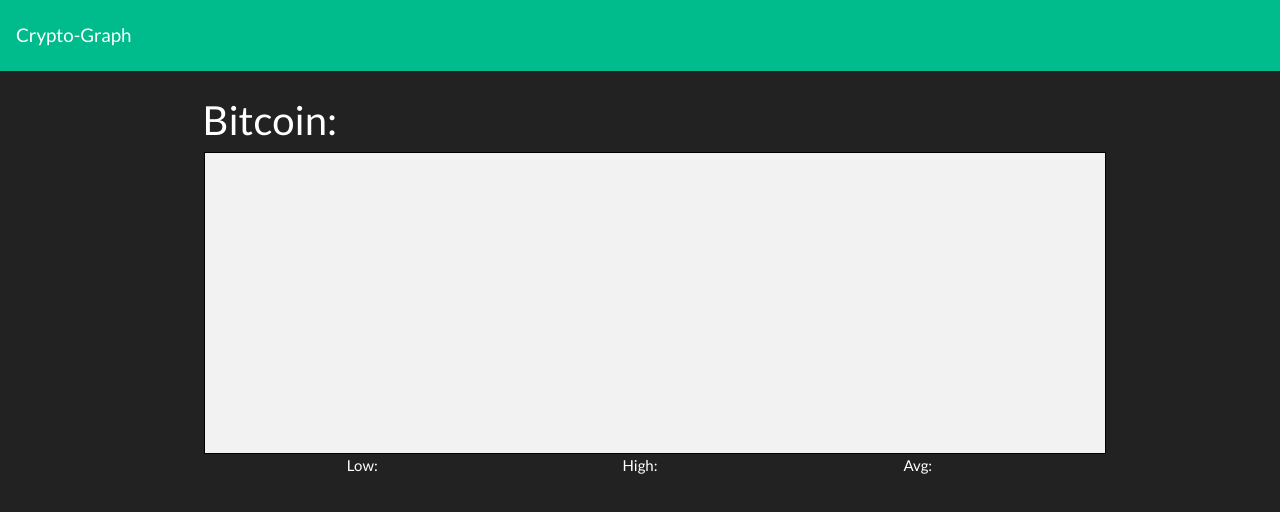
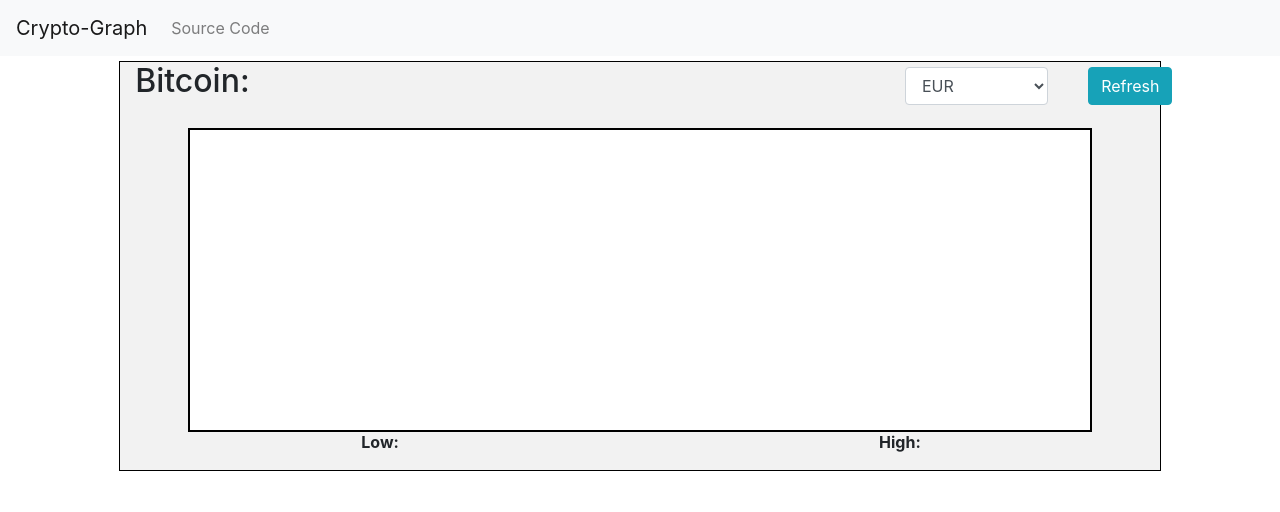
Before and after one commit to Cathal-O-Donnell/CryptoGraph, a plain HTML site: page index.html in a window 1280 px wide. Drawn offline with nearby package versions, Linux system fonts and the light colour scheme; no server answers.

Commit message:
UI, JS refactor, currency selector and refresh button

```diff
--- a/index.html
+++ b/index.html
@@ -3,9 +3,10 @@
 
 <head>
   <meta charset="utf-8">
-  <title>CryptoGraph</title>
+  <title>Crypto-Graph</title>
 
-  <link rel="stylesheet" href="bootstrap.css">
+  <!-- <link rel="stylesheet" href="bootstrap.css"> -->
+  <link rel="stylesheet" href="https://maxcdn.bootstrapcdn.com/bootstrap/4.0.0/css/bootstrap.min.css" integrity="sha384-Gn5384xqQ1aoWXA+058RXPxPg6fy4IWvTNh0E263XmFcJlSAwiGgFAW/dAiS6JXm" crossorigin="anonymous">
   <link rel="stylesheet" href="style.css">
   <script src="https://ajax.googleapis.com/ajax/libs/jquery/3.4.1/jquery.min.js"></script>
 </head>
@@ -13,38 +14,54 @@
 <body>
   <div>
     <nav class="navbar navbar-expand-lg navbar-light bg-light">
-      <a class="navbar-brand" href="#">Crypto-Graph</a>
+      <a class="navbar-brand" href="index.html">Crypto-Graph</a>
       <button class="navbar-toggler" type="button" data-toggle="collapse" data-target="#navbarColor03" aria-controls="navbarColor03" aria-expanded="false" aria-label="Toggle navigation">
         <span class="navbar-toggler-icon"></span>
       </button>
+
+      <div class="collapse navbar-collapse" id="navbarColor02">
+        <ul class="navbar-nav mr-auto">
+          <li class="nav-item">
+            <a class="nav-link" target="_blank" href="https://github.com/Cathal-O-Donnell/CryptoGraph">Source Code</a>
+          </li>
+        </ul>
+      </div>
     </nav>
   </div>
 
-  <div class="col-md-12" style="margin-top: 25px;">
-    <div style="margin-left: 15%;">
-      <h2>Bitcoin: <span id="txtCurrentValue"></span></h2>
-    </div>
-    <div id="canvasContainer">
-      <canvas id="graphCanvas" class="marginAuto" width="900" height=300></canvas>
-    </div>
+  <div class="col-md-12 marginTop5">
+    <div id="mainContainer" class="col-md-10 offset-md-1">
+      <div class="row">
+        <div class="col-md-9">
+            <h2>Bitcoin: <span class="text-info" id="txtCurrentValue"></span></h2>
+        </div>
 
-    <div class="col-md-8 col-md-offset-2">
+        <div class="col-md-2">
+          <select id="lstCurrency" class="form-control">
+            <option selected value="EUR">EUR</option>
+            <option value="GBP">GBP</option>
+            <option value="USD">USD</option>
+          </select>
+        </div>
+
+        <div class="col-md-1">
+          <span id="btnRefresh" class="btn btn-info">Refresh</span>
+        </div>
+      </div>
+
+      <div id="canvasContainer">
+        <canvas id="graphCanvas" class="marginAuto" width="900" height=300></canvas>
+      </div>
       <div class="row text-center">
-          <div class="col-sm-4">
-            <p>Low: <span id="txtLowValue"></span></p>
-          </div>
-          <div class="col-sm-4">
-            <p>High: <span id="txtHighValue"></span></p>
-          </div>
-          <div class="col-sm-4">
-            <p>Avg: <span id="txtAvgValue"></span></p>
-          </div>
-        <div>
+        <div class="col-md-6">
+          <p><strong>Low:</strong> <span id="txtLowValue" class="badge badge-warning"></span></p>
+        </div>
+        <div class="col-md-6">
+          <p><strong>High:</strong> <span id="txtHighValue" class="badge badge-success"></span></p>
+        </div>
       </div>
-  </div>
 </body>
 
 </html>
 
-<script src="script.js" type="text/javascript">
-</script>
+<script src="script.js" type="text/javascript"></script>
--- a/script.js
+++ b/script.js
@@ -1,65 +1,68 @@
 /*
   API: https://www.coindesk.com/api
+*/
 
-  TODO::
-    / y-axis labels (1000s) - grid lines
-    - x-axis labels (month start + year number)
-    - column line refactor - draw line when month changes in data
-    / current price
-    - currency selector
-    - percentage change (calculate over last day/ week/ month/ year)
-    - 'animated' line draw?
-    - other cryptos? - requires new api
-    - two cryptos same graph (graph legend)
-    - on hover price & date display
-*/
+"use strict"
 
 const CANVAS = document.getElementById('graphCanvas');
 const CONTEXT = CANVAS.getContext('2d');
 
-let dataObjArr = getCrypytoPriceData();
-let priceArr = [];
-let currentPriceObj = getCurrentPrice();
+let dataObjArr = [], priceArr = [], currentPriceObj = [];
+let maxValue, pricePeak, dateStartString, dateEndString, rowHeight, columnWidth;
+let monthArr = ['Jan','Feb','Mar','Apr','May','Jun','Jul','Aug','Sep','Oct','Nov','Dec'];
+let columnPadding = 50, rowPadding = 50;
 
-let maxValue = 0;
-let pricePeak = 0;
+function init() {
+  let dataMaxValue, dataRelativeArr = [], yAxisValuesArr = [], yAxisValuesRelativeArr = [];
+  console.log('init');
 
-let monthArr = ['Jan','Feb','Mar','Apr','May','Jun','Jul','Aug','Sep','Oct','Nov','Dec'];
+  // Data
+  dataObjArr = getCrypytoPriceData();
+  currentPriceObj = getCurrentPrice();
+  dataObjArr.push(currentPriceObj);
+  priceArr = populatePriceArr(dataObjArr);
+  dataMaxValue = getMaxArrValue(priceArr);
+  pricePeak = getPricePeak(dataObjArr);
+  yAxisValuesArr = populateYAxisValues(dataMaxValue);
+  maxValue = yAxisValuesArr[yAxisValuesArr.length - 1];
 
-let columnPadding = 50;
-let rowPadding = 50;
-let rowHeight = (CANVAS.height - rowPadding) / dataObjArr.length;
-let columnWidth = (CANVAS.width - columnPadding) / dataObjArr.length;
+  // Get relative data
+  yAxisValuesRelativeArr = getRelativeArrValues(yAxisValuesArr);
+  dataRelativeArr = getRelativeArrValues(priceArr);
+
+  // Draw grid lines and axis labels
+  rowHeight = (CANVAS.height - rowPadding) / dataObjArr.length;
+  columnWidth = (CANVAS.width - columnPadding) / dataObjArr.length;
+  drawRowLines(yAxisValuesRelativeArr);
+  drawYAxisLabels(yAxisValuesArr, yAxisValuesRelativeArr);
+  drawXAxisLabels(dataObjArr);
+
+  // Display price info
+  setInfoText();
+  drawLine(dataRelativeArr);
+}
 
 // API
 function getCurrentPrice() {
-  // Current price https://api.coindesk.com/v1/bpi/currentprice/EUR
   let dataObj, selectedCurreny, requestURL;
 
-  selectedCurreny = getSelectedCurrency()
+  selectedCurreny = getSelectedCurrency();
   requestURL = 'https://api.coindesk.com/v1/bpi/currentprice/' + selectedCurreny;
 
   $.ajax({
     url: requestURL,
     dataType: 'json',
-    cache: false,
     async: false,
     success: function(data) {
-      let dataResult = data.bpi;
-      let objKey, dataObject;
-
-      for (var i = 0; i < Object.keys(dataResult).length; i++) {
-        let dataResult = data.bpi[selectedCurreny];
-        let dataResultPrice = dataResult.rate.replace(',','');
 
         dataObj = {
           date: getCurrentDateFormatted(),
-          price: parseFloat(dataResultPrice)
+          price: parseFloat(data.bpi[selectedCurreny].rate.replace(',',''))
         }
-      }
     },
     error: function(xhr, ajaxOptions, thrownError) {
-      alert(thrownError + "\r\n" + xhr.statusText + "\r\n" + xhr.responseText);
+      console.log(thrownError + "\r\n" + xhr.statusText + "\r\n" + xhr.responseText)
+      alert('An error has occured');
     }
   });
 
@@ -68,38 +71,34 @@
 
 function getCrypytoPriceData() {
   let requestURL = 'https://api.coindesk.com/v1/bpi/historical/close.json?currency=EUR&' + getDateParamater();
-  let historicalDataResults = [];
+  let resultsArr = [];
 
-  // Historical data
   $.ajax({
     url: requestURL,
     dataType: 'json',
-    cache: false,
     async: false,
     success: function(data) {
-      let dataResult = data.bpi;
-      let objKey, dataObject;
+      let dateKey, dataResult = data.bpi;
 
       for (var i = 0; i < Object.keys(dataResult).length; i++) {
-        objKey = Object.keys(dataResult)[i];
+        dateKey = Object.keys(dataResult)[i];
 
-        dataObject = {
-          date: objKey,
-          price: dataResult[objKey].toFixed(2)
-        };
-
-        historicalDataResults.push(dataObject);
+        resultsArr.push({
+          date: dateKey,
+          price: dataResult[dateKey].toFixed(2)
+        });
       }
     },
     error: function(xhr, ajaxOptions, thrownError) {
-      alert(thrownError + "\r\n" + xhr.statusText + "\r\n" + xhr.responseText);
+      console.log(thrownError + "\r\n" + xhr.statusText + "\r\n" + xhr.responseText)
+      alert('An error has occured');
     }
   });
 
-  return historicalDataResults;
+  return resultsArr;
 }
 
-// Line
+// Canvas
 function drawLine(arr) {
   let x, y;
 
@@ -115,6 +114,91 @@
   CONTEXT.lineWidth = 2;
   CONTEXT.strokeStyle = "#60be7a";
   CONTEXT.stroke();
+}
+
+function setInfoText() {
+  let selectedCurrency = getSelectedCurrency();
+
+  document.getElementById('txtCurrentValue').innerHTML = getCurrencySymbol(selectedCurrency) + currentPriceObj.price.toFixed(2);
+  document.getElementById('txtLowValue').innerHTML = getCurrencySymbol(selectedCurrency) + getMinArrValue(priceArr).toFixed(2);
+  document.getElementById('txtHighValue').innerHTML = getCurrencySymbol(selectedCurrency) + getMaxArrValue(priceArr).toFixed(2);
+}
+
+function populateYAxisValues(maxValue) {
+  let resultArr = [0], lastValueAdded = 0;
+
+  while (lastValueAdded <= maxValue) {
+    resultArr.push(lastValueAdded += 1000);
+  }
+
+  resultArr.push(lastValueAdded += 1000);
+
+  return resultArr;
+}
+
+function drawRowLines(arr) {
+
+  for (var y = 0; y <= arr.length; y++) {
+    CONTEXT.moveTo(rowPadding, CANVAS.height - arr[y] - rowPadding);
+    CONTEXT.lineTo(CANVAS.width, CANVAS.height - arr[y] - rowPadding);
+  }
+
+  CONTEXT.lineWidth = 0.5;
+  CONTEXT.strokeStyle = "#ccc";
+  CONTEXT.stroke();
+}
+
+function drawColumnLine(x, dateText) {
+  CONTEXT.moveTo(columnWidth * x + columnPadding, 0);
+  CONTEXT.lineTo(columnWidth * x + columnPadding, CANVAS.height - columnPadding);
+
+  CONTEXT.lineWidth = 0.5;
+  CONTEXT.strokeStyle = "#ccc";
+  CONTEXT.stroke();
+}
+
+function writeXAxisDate(x, dateText) {
+  CONTEXT.font = "10px Verdana";
+  CONTEXT.fillStyle = "#4AA5D9";
+
+  CONTEXT.fillText(dateText, columnWidth * x + columnPadding, CANVAS.height - (rowPadding / 2));
+}
+
+function drawXAxisLabels(dataObjArr) {
+  let monthIndexSequenceArr = [], yearIndexSequenceArr = [], currentMonth, priceMonth, priceYear, priceDay, monthColumnWidth
+
+  monthColumnWidth = (CANVAS.width - columnPadding) / monthArr.length;
+
+  for (let i = 0; i < dataObjArr.length; i++) {
+    priceMonth = dataObjArr[i].date.split('-')[1];
+    priceYear = dataObjArr[i].date.split('-')[0];
+    priceDay = dataObjArr[i].date.split('-')[2];
+
+    if (priceMonth != currentMonth) {
+      currentMonth = priceMonth;
+
+      monthIndexSequenceArr.push(priceMonth.replace(/^[0\.]+/, ''));
+      yearIndexSequenceArr.push(priceYear.substring(2));
+
+      let dateString = monthArr[priceMonth.replace(/^[0\.]+/, '') - 1] + '-' + priceYear.substring(2);
+
+      drawColumnLine(i);
+
+      if (parseInt(priceDay) < 15) {
+        writeXAxisDate(i, dateString);
+      }
+    }
+  }
+}
+
+function drawYAxisLabels(arr, relativeYValues) {
+  CONTEXT.font = "10px Verdana";
+  CONTEXT.fillStyle = "#4AA5D9";
+
+  for (let i = arr.length - 1; i >= 0; i--) {
+
+    CONTEXT.fillText(arr[i], (columnPadding / 2) - (columnPadding / 5), CANVAS.height - relativeYValues[i] - rowPadding);
+  }
 }
 
 // Misc
@@ -165,18 +249,8 @@
   return min;
 }
 
-function getArrAverageValue(arr) {
-  let total = 0;
-
-  for (let i = 0; i < arr.length; i++) {
-    total += arr[i];
-  }
-
-  return total / arr.length;
-}
-
 function getDateParamater() {
-  let DATE, start, end, monthNumber;
+  let date, monthNumber, start, end;
 
   date = new Date();
   monthNumber = date.getMonth() + 1;
@@ -199,8 +273,8 @@
   let xValue, percentageOfCanvas, resultArr = [];
 
   for (let i = 0; i < arr.length; i++) {
+    percentageOfCanvas = percentage(arr[i], maxValue);
     xValue = 0;
-    percentageOfCanvas = percentage(arr[i], maxValue);
 
     if (percentageOfCanvas > 0) {
       xValue = (CANVAS.height - rowPadding) * (percentageOfCanvas / 100);
@@ -212,109 +286,8 @@
   return resultArr;
 }
 
-function setInfoText() {
-  let selectedCurrency = getSelectedCurrency();
-
-    document.getElementById('txtCurrentValue').innerHTML = getCurrencySymbol(selectedCurrency) + currentPriceObj.price.toFixed(2);
-
-  document.getElementById('txtLowValue').innerHTML = getCurrencySymbol(selectedCurrency) + getMinArrValue(priceArr).toFixed(2);
-  document.getElementById('txtHighValue').innerHTML = getCurrencySymbol(selectedCurrency) + getMaxArrValue(priceArr).toFixed(2);
-  document.getElementById('txtAvgValue').innerHTML = getCurrencySymbol(selectedCurrency) + getArrAverageValue(priceArr).toFixed(2);
-
-  // document.getElementById('priceInfoContainer').style.display = 'block';
-}
-
-function populateYAxisValues(maxValue) {
-  let resultArr = [0], lastValueAdded = 0;
-
-  while (lastValueAdded <= maxValue) {
-    lastValueAdded += 1000;
-    resultArr.push(lastValueAdded);
-  }
-
-  return resultArr;
-}
-
-function drawRowLines(arr) {
-
-  for (var y = 0; y <= arr.length; y++) {
-    CONTEXT.moveTo(rowPadding, CANVAS.height - arr[y] - rowPadding);
-    CONTEXT.lineTo(CANVAS.width, CANVAS.height - arr[y] - rowPadding);
-  }
-
-  CONTEXT.lineWidth = 0.5;
-  CONTEXT.strokeStyle = "#ccc";
-  CONTEXT.stroke();
-}
-
-function drawColumnLines() {
-  let monthColumnWidth = (CANVAS.width - columnPadding) / monthArr.length;
-
-  for (var x = 0; x < monthArr.length; x++) {
-    CONTEXT.moveTo(monthColumnWidth * x, 0);
-    CONTEXT.lineTo(monthColumnWidth * x, CANVAS.height - columnPadding);
-  }
-
-  CONTEXT.lineWidth = 0.5;
-  CONTEXT.strokeStyle = "#ccc";
-  CONTEXT.stroke();
-}
-
-function drawColumnLine(x, dateText) {
-
-  CONTEXT.moveTo(columnWidth * x + columnPadding, 0);
-  CONTEXT.lineTo(columnWidth * x + columnPadding, CANVAS.height - columnPadding);
-
-  CONTEXT.lineWidth = 0.5;
-  CONTEXT.strokeStyle = "#ccc";
-  CONTEXT.stroke();
-}
-
-function writeXAxisDate(x, dateText) {
-  CONTEXT.font = "10px Verdana";
-  CONTEXT.fillStyle = "#4AA5D9";
-
-  CONTEXT.fillText(dateText, columnWidth * x + columnPadding, CANVAS.height - (rowPadding / 2));
-}
-
-function drawXAxisLabels(dataObjArr) {
-  let monthIndexSequenceArr = [], yearIndexSequenceArr = [], currentMonth, priceMonth, priceYear, monthColumnWidth
-
-  monthColumnWidth = (CANVAS.width - columnPadding) / monthArr.length;
-
-  for (let i = 0; i < dataObjArr.length; i++) {
-    priceMonth = dataObjArr[i].date.split('-')[1];
-    priceYear = dataObjArr[i].date.split('-')[0];
-    priceDay = dataObjArr[i].date.split('-')[2];
-
-    if (priceMonth != currentMonth) {
-      currentMonth = priceMonth;
-
-      monthIndexSequenceArr.push(priceMonth.replace(/^[0\.]+/, ''));
-      yearIndexSequenceArr.push(priceYear.substring(2));
-
-      let dateString = monthArr[priceMonth.replace(/^[0\.]+/, '') - 1] + '-' + priceYear.substring(2);
-
-      drawColumnLine(i);
-
-      if (parseInt(priceDay) < 15) {
-        writeXAxisDate(i, dateString);
-      }
-    }
-  }
-}
-
-function drawYAxisLabels(arr, relativeYValues) {
-  CONTEXT.font = "10px Verdana";
-  CONTEXT.fillStyle = "#4AA5D9";
-
-  for (let i = arr.length - 1; i >= 0; i--) {
-    CONTEXT.fillText(arr[i], (columnPadding / 2) - (columnPadding / 5), CANVAS.height - relativeYValues[i] - rowPadding);
-  }
-}
-
 function getSelectedCurrency() {
-  return 'EUR'; // hardcoded for now
+  return document.getElementById('lstCurrency').value;
 }
 
 function getCurrencySymbol(selectedCurrency) {
@@ -333,7 +306,8 @@
 }
 
 function populatePriceArr(arr) {
-  let resultsArr = []
+  let resultsArr = [];
+
   for (let i = 0; i < arr.length; i++) {
     resultsArr.push(parseFloat(arr[i].price));
   }
@@ -341,37 +315,13 @@
   return resultsArr;
 }
 
-function init() {
-  let dataMaxValue, dataRelativeArr = [], yAxisValuesArr = [], yAxisValuesRelativeArr = [];
-
-  CONTEXT.fillStyle = "#f2f2f2";
-  CONTEXT.fillRect(0, 0, CANVAS.width, CANVAS.height);
-
-  dataObjArr.push(currentPriceObj);
-
-  priceArr = populatePriceArr(dataObjArr);
-
-  dataMaxValue = getMaxArrValue(priceArr);
-  pricePeak = getPricePeak(dataObjArr);
-  yAxisValuesArr = populateYAxisValues(dataMaxValue);
-  maxValue = yAxisValuesArr[yAxisValuesArr.length - 1];
-
-  // Get relative data
-  yAxisValuesRelativeArr = getRelativeArrValues(yAxisValuesArr);
-  dataRelativeArr = getRelativeArrValues(priceArr);
-
-  // Draw grid lines and axis
-  drawRowLines(yAxisValuesRelativeArr);
-  //drawColumnLines();
-  drawYAxisLabels(yAxisValuesArr, yAxisValuesRelativeArr);
-  drawXAxisLabels(dataObjArr);
-
-  // Display price info
-  setInfoText();
-  drawLine(dataRelativeArr);
+function setUpEventListeners() {
+  document.getElementById('lstCurrency').addEventListener('change', init);
+  document.getElementById('btnRefresh').addEventListener('click', init);
 }
 
 // DOM Ready
 (function() {
+  setUpEventListeners();
   init();
 })();
--- a/style.css
+++ b/style.css
@@ -1,20 +1,28 @@
-
-#graphCanvas {
+#mainContainer {
+  background-color: #f2f2f2;
   border: 1px solid black;
-  background-color: #f2f2f2;
-
+  width: 100%;
 }
 
-#mainContainer {
-  width: 95vw;
+#lstCurrency {
+  float: right;
+  margin-right: 10px;
+  margin-top: 5px;
+}
+
+#btnRefresh {
+  margin-top: 5px;
 }
 
 #canvasContainer {
+  height: 302px;
   margin-top: 20px;
-  width: 100vw;
-  height: 302px;
-  margin: 0 auto;
   text-align: center;
+}
+
+#graphCanvas {
+  background-color: #fff;
+  border: 2px solid black;
 }
 
 .text-center {
@@ -29,10 +37,10 @@
   display: none;
 }
 
-.text-center {
-  text-align: center;
+.col-md-offset-2 {
+  margin-left: 16.66666667%;
 }
 
-.col-md-offset-2 {
-    margin-left: 16.66666667%;
+.marginTop5 {
+  margin-top: 5px;
 }
```
